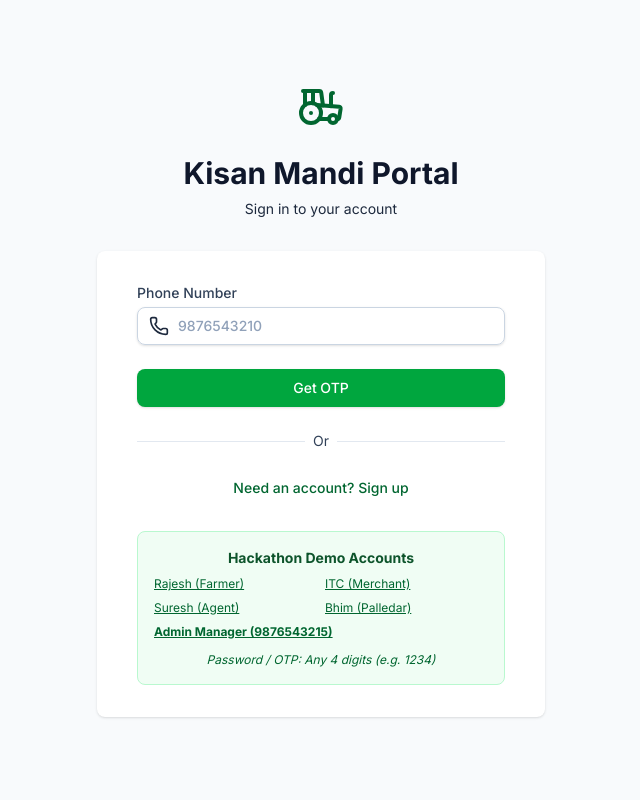
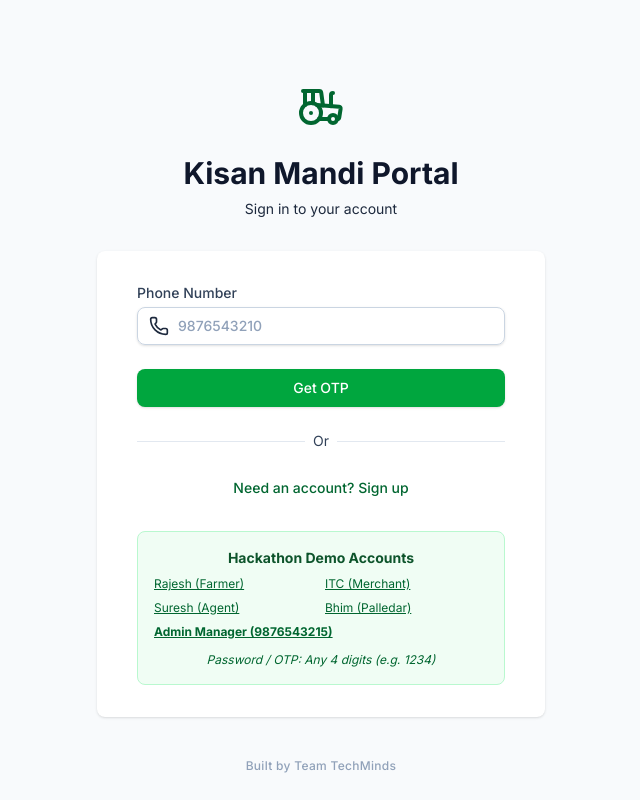
Before and after one commit to Kartik-idk/Kisan-Mandi-mvp, a Next.js app: page / in a window 1280 px wide. Shown: the whole page, without its empty margins (319-959 px from the left). Built offline with nearby package versions, Linux system fonts and the light colour scheme; no server answers.

Commit message:
chore: add subtle Team TechMinds credit to login footer

```diff
--- a/src/app/page.tsx
+++ b/src/app/page.tsx
@@ -110,7 +110,7 @@ export default function AuthPage() {
 
 
   return (
-    <div className="min-h-screen bg-slate-50 flex flex-col justify-center py-12 sm:px-6 lg:px-8">
+    <div className="min-h-screen relative bg-slate-50 flex flex-col justify-center py-12 sm:px-6 lg:px-8">
       <div className="sm:mx-auto sm:w-full sm:max-w-md text-center">
         <Tractor className="mx-auto h-12 w-12 text-green-800" />
         <h2 className="mt-6 text-center text-3xl font-bold text-slate-900">
@@ -293,6 +293,13 @@ export default function AuthPage() {
           )}
         </div>
       </div>
+
+      {/* Subtle Team Name Footer */}
+      <div className="absolute bottom-6 left-0 right-0 text-center pointer-events-none">
+        <span className="text-slate-400 text-xs tracking-wide font-medium">
+          Built by Team TechMinds
+        </span>
+      </div>
     </div>
   );
 }
```
